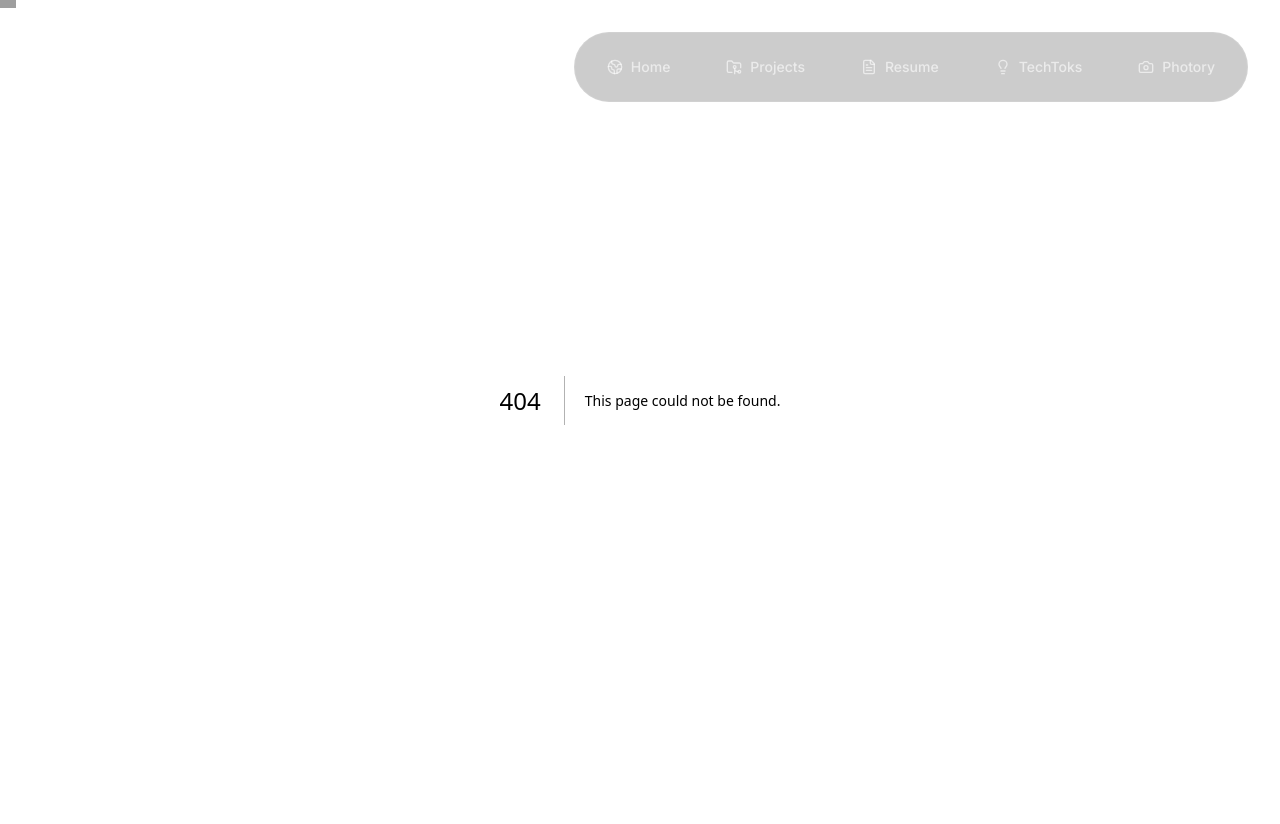
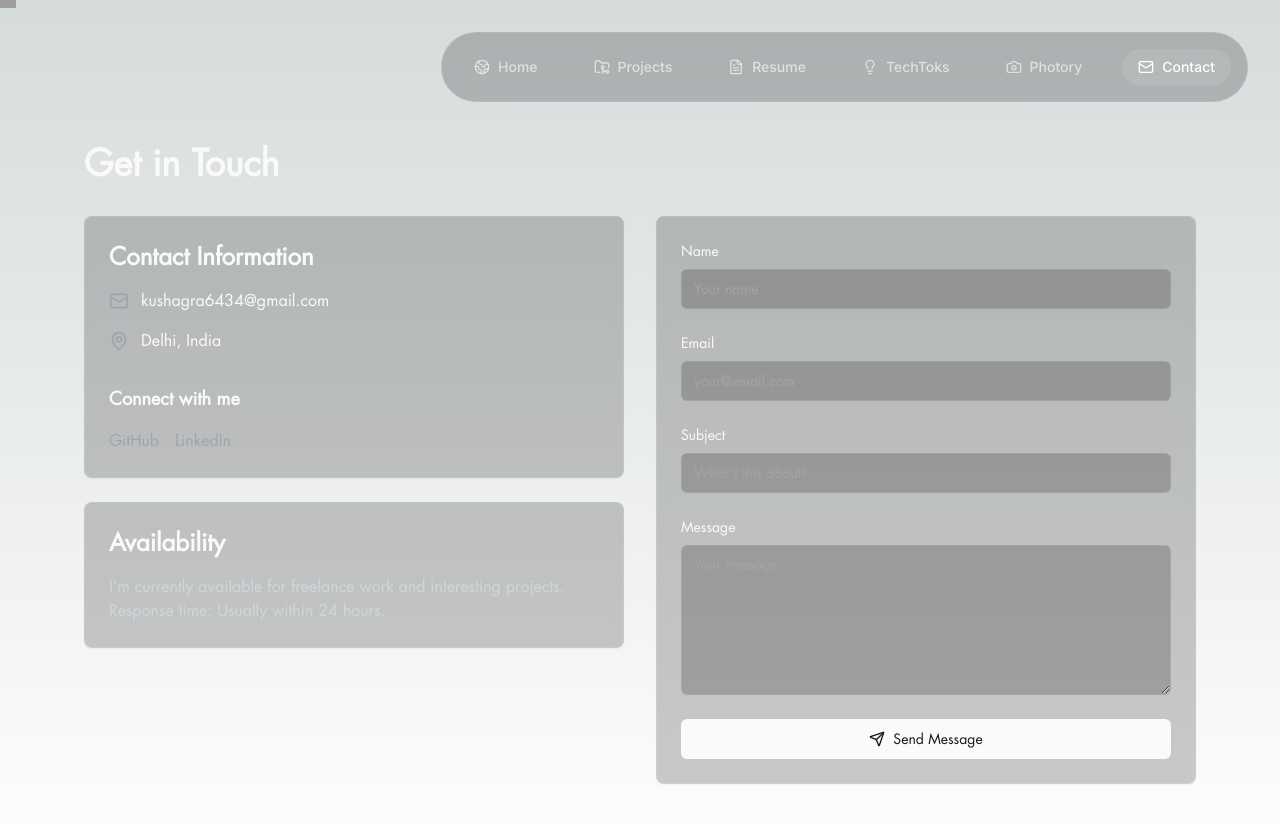
Before and after one commit to Uriyo/me, a Next.js app: page /contact in a window 1280 px wide. Before the commit this address had no page. Shown: the top 824 px of the page. Before the commit the page ends 800 px from the top, so only its background shows below. Built offline with nearby package versions, Linux system fonts and the light colour scheme; no server answers; grey boxes are pictures that could not be loaded.

Commit message:
Added contact page

```diff
--- /dev/null
+++ b/app/contact/page.tsx
@@ -0,0 +1,249 @@
+'use client';
+
+import { useState } from 'react';
+import { Card } from '@/components/ui/card';
+import { Input } from '@/components/ui/input';
+import { Textarea } from '@/components/ui/textarea';
+import { Button } from '@/components/ui/button';
+import { motion } from 'framer-motion';
+import { Mail, Phone, MapPin, Send, Loader2, CheckCircle, AlertCircle } from 'lucide-react';
+import { useToast } from "@/hooks/use-toast";
+import { supabase } from "@/lib/supabase";
+import Link from 'next/link';
+
+export default function ContactPage() {
+  const [isLoading, setIsLoading] = useState(false);
+  const [isValidating, setIsValidating] = useState(false);
+  const { toast } = useToast();
+  const [formData, setFormData] = useState({
+    name: '',
+    email: '',
+    subject: '',
+    message: ''
+  });
+
+  const handleSubmit = async (e: React.FormEvent) => {
+    e.preventDefault();
+    setIsLoading(true);
+    setIsValidating(true);
+
+    // Add a small delay to show validation state
+    await new Promise(resolve => setTimeout(resolve, 500));
+    setIsValidating(false);
+
+    try {
+      const { data, error } = await supabase
+        .from('contacts')
+        .insert([
+          {
+            name: formData.name,
+            email: formData.email,
+            subject: formData.subject,
+            message: formData.message
+          }
+        ]);
+
+      if (error) {
+        console.error('Supabase error:', error);
+        throw error;
+      }
+
+      toast({
+        title: "Message sent successfully! 🎉",
+        description: "Thank you for reaching out. I'll get back to you within 24 hours.",
+        action: (
+          <div className="flex items-center space-x-2">
+            <CheckCircle className="h-4 w-4 text-green-500" />
+            <span className="text-sm text-green-500">Success</span>
+          </div>
+        ),
+      });
+
+      setFormData({
+        name: '',
+        email: '',
+        subject: '',
+        message: ''
+      });
+    } catch (error) {
+      console.error('Error submitting form:', error);
+      toast({
+        title: "Failed to send message 😔",
+        description: "Something went wrong. Please try again or contact me directly via email.",
+        variant: "destructive",
+        action: (
+          <div className="flex items-center space-x-2">
+            <AlertCircle className="h-4 w-4 text-red-500" />
+            <span className="text-sm text-red-500">Error</span>
+          </div>
+        ),
+      });
+    } finally {
+      setIsLoading(false);
+    }
+  };
+
+  const handleChange = (e: React.ChangeEvent<HTMLInputElement | HTMLTextAreaElement>) => {
+    const { name, value } = e.target;
+    setFormData(prev => ({
+      ...prev,
+      [name]: value
+    }));
+  };
+
+  return (
+    <div className="container mx-auto max-w-6xl px-5 py-16 mt-10 sm:mt-20 font-futuraBook">
+      <motion.div
+        initial={{ opacity: 0, y: 20 }}
+        animate={{ opacity: 1, y: 0 }}
+        transition={{ duration: 0.5 }}
+      >
+        <h1 className="text-4xl font-bold mb-8 text-center sm:text-left">Get in Touch</h1>
+
+        <div className="grid md:grid-cols-2 gap-8">
+          {/* Contact Information */}
+          <div className="space-y-6">
+            <Card className="p-6 bg-black/20 backdrop-blur-sm border-white/10">
+              <h2 className="text-2xl font-semibold mb-4">Contact Information</h2>
+              <div className="space-y-4">
+                <div className="flex items-center space-x-3">
+                  <Mail className="h-5 w-5 text-gray-400" />
+                  <a href="mailto:kushagra6434@gmail.com" className="hover:text-gray-300 transition-colors">
+                    kushagra6434@gmail.com
+                  </a>
+                </div>
+                <div className="flex items-center space-x-3">
+                  <MapPin className="h-5 w-5 text-gray-400" />
+                  <span>Delhi, India</span>
+                </div>
+              </div>
+
+              {/* Social Links */}
+              <div className="mt-8">
+                <h3 className="text-lg font-semibold mb-4">Connect with me</h3>
+                <div className="flex space-x-4">
+                  <Link href="https://github.com/Uriyo" target="_blank" rel="noopener noreferrer"
+                     className="text-gray-400 hover:text-white transition-colors">
+                    GitHub
+                  </Link>
+                  <Link href="https://www.linkedin.com/in/kushagra6434/" target="_blank" rel="noopener noreferrer"
+                     className="text-gray-400 hover:text-white transition-colors">
+                    LinkedIn
+                  </Link>
+                  {/* <a href="https://x.com/Kushagra_Gojo" target="_blank" rel="noopener noreferrer"
+                     className="text-gray-400 hover:text-white transition-colors">
+                    Twitter
+                  </a> */}
+                </div>
+              </div>
+            </Card>
+
+            {/* Availability Card */}
+            <Card className="p-6 bg-black/20 backdrop-blur-sm border-white/10">
+              <h2 className="text-2xl font-semibold mb-4">Availability</h2>
+                              <p className="text-gray-300">
+                I&apos;m currently available for freelance work and interesting projects.
+                Response time: Usually within 24 hours.
+              </p>
+            </Card>
+          </div>
+
+          {/* Contact Form */}
+          <Card className="p-6 bg-black/20 backdrop-blur-sm border-white/10">
+            <form onSubmit={handleSubmit} className="space-y-6">
+              <div>
+                <label htmlFor="name" className="block text-sm font-medium mb-2">
+                  Name
+                </label>
+                <Input
+                  id="name"
+                  name="name"
+                  value={formData.name}
+                  onChange={handleChange}
+                  placeholder="Your name"
+                  required
+                  className="bg-black/20 border-white/10"
+                />
+              </div>
+
+              <div>
+                <label htmlFor="email" className="block text-sm font-medium mb-2">
+                  Email
+                </label>
+                <Input
+                  id="email"
+                  name="email"
+                  type="email"
+                  value={formData.email}
+                  onChange={handleChange}
+                  placeholder="your@email.com"
+                  required
+                  className="bg-black/20 border-white/10"
+                />
+              </div>
+
+              <div>
+                <label htmlFor="subject" className="block text-sm font-medium mb-2">
+                  Subject
+                </label>
+                <Input
+                  id="subject"
+                  name="subject"
+                  value={formData.subject}
+                  onChange={handleChange}
+                  placeholder="What's this about?"
+                  required
+                  className="bg-black/20 border-white/10"
+                />
+              </div>
+
+              <div>
+                <label htmlFor="message" className="block text-sm font-medium mb-2">
+                  Message
+                </label>
+                <Textarea
+                  id="message"
+                  name="message"
+                  value={formData.message}
+                  onChange={handleChange}
+                  placeholder="Your message..."
+                  required
+                  className="min-h-[150px] bg-black/20 border-white/10"
+                />
+              </div>
+
+              <Button
+                type="submit"
+                className="w-full relative overflow-hidden"
+                disabled={isLoading}
+              >
+                {isValidating ? (
+                  <>
+                    <Loader2 className="mr-2 h-4 w-4 animate-spin" />
+                    Validating...
+                  </>
+                ) : isLoading ? (
+                  <>
+                    <Loader2 className="mr-2 h-4 w-4 animate-spin" />
+                    Sending Message...
+                  </>
+                ) : (
+                  <>
+                    <Send className="mr-2 h-4 w-4" />
+                    Send Message
+                  </>
+                )}
+
+                {/* Loading bar animation */}
+                {isLoading && (
+                  <div className="absolute bottom-0 left-0 h-1 bg-blue-500 animate-pulse"
+                       style={{ width: '100%', animation: 'loading 2s ease-in-out infinite' }} />
+                )}
+              </Button>
+            </form>
+          </Card>
+        </div>
+      </motion.div>
+    </div>
+  );
+}
--- a/app/globals.css
+++ b/app/globals.css
@@ -186,3 +186,15 @@
     opacity: 0.8;
   }
 }
+
+@keyframes loading {
+  0% {
+    width: 0%;
+  }
+  50% {
+    width: 70%;
+  }
+  100% {
+    width: 100%;
+  }
+}
--- /dev/null
+++ b/lib/supabase.ts
@@ -0,0 +1,6 @@
+import { createClient } from '@supabase/supabase-js'
+
+const supabaseUrl = process.env.NEXT_PUBLIC_SUPABASE_URL!
+const supabaseAnonKey = process.env.NEXT_PUBLIC_SUPABASE_ANON_KEY!
+
+export const supabase = createClient(supabaseUrl, supabaseAnonKey)
--- a/package.json
+++ b/package.json
@@ -44,6 +44,7 @@
     "@radix-ui/react-tooltip": "^1.1.2",
     "@react-three/drei": "^9.102.6",
     "@react-three/fiber": "^8.15.19",
+    "@supabase/supabase-js": "^2.52.1",
     "@types/node": "20.6.2",
     "@types/react": "18.2.22",
     "@types/react-dom": "18.2.7",
--- a/public/constants.ts
+++ b/public/constants.ts
@@ -340,4 +340,9 @@ export const navItems = [
     name: "Photory",
     icon: Camera,
   },
+  {
+    path: "/contact",
+    name: "Contact",
+    icon: Mail,
+  },
 ];
```
Also changed, not shown: 1 other file (tests, documents, lock files or other folders).
